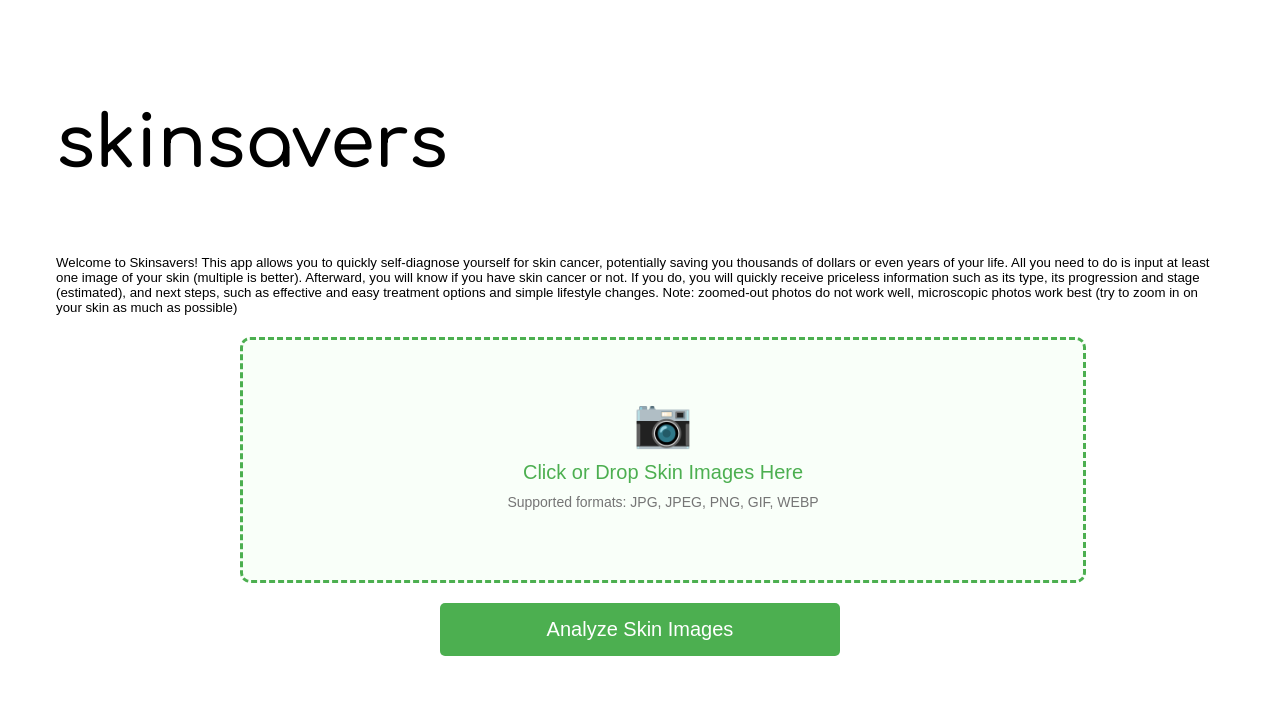
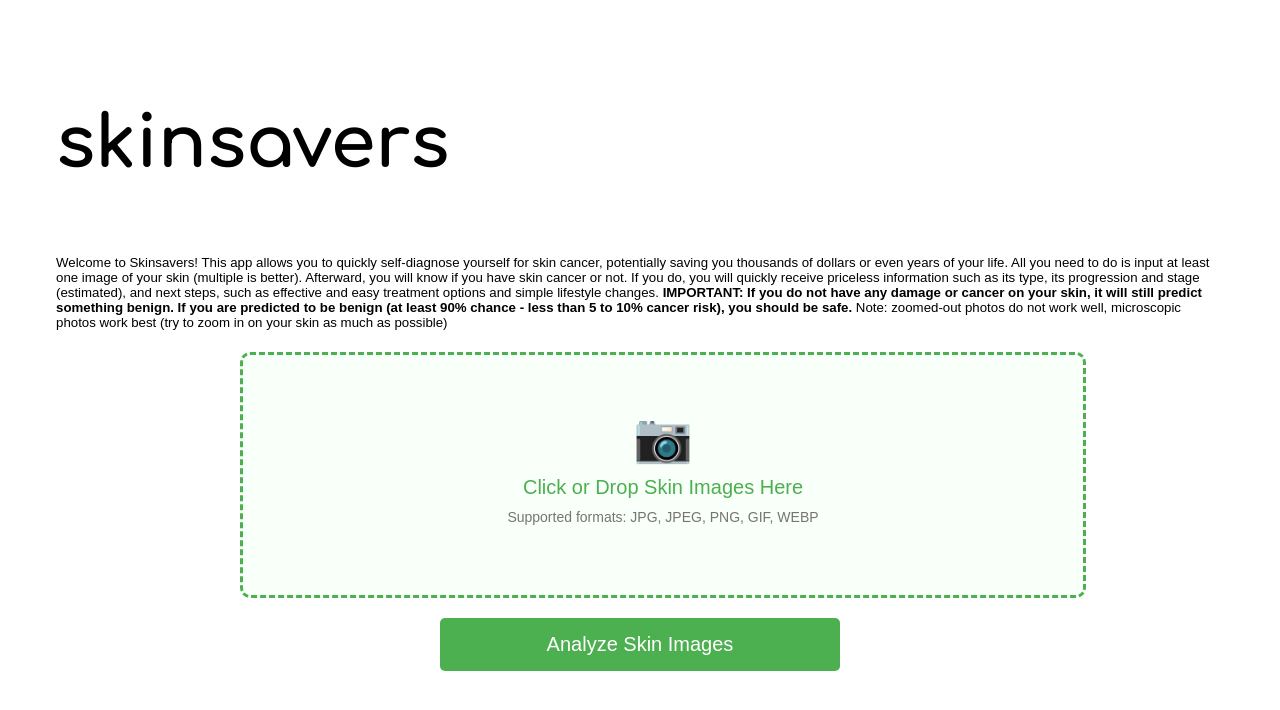
Before and after one commit to NolanSoo/skinsavers-old, a plain HTML site: page index.html in a window 1280 px wide. Drawn offline with Linux system fonts and the light colour scheme; a web font is replaced by a local one.

Commit message:
Formatting changes

```diff
--- a/index.html
+++ b/index.html
@@ -39,7 +39,7 @@
       </div>
     </div>
 
-    <h1 class="logo" text-align="center">skinsavers</h1>
+    <h1 class="logo" text-align="center"><b>skinsavers</b></h1>
     <h5 class="text">
       Welcome to Skinsavers! This app allows you to quickly self-diagnose
       yourself for skin cancer, potentially saving you thousands of dollars or
@@ -47,7 +47,7 @@
       your skin (multiple is better). Afterward, you will know if you have skin
       cancer or not. If you do, you will quickly receive priceless information
       such as its type, its progression and stage (estimated), and
-      next steps, such as effective and easy treatment options and simple lifestyle changes. Note: zoomed-out photos do not work well, microscopic photos work best (try to zoom in on your skin as much as possible)
+      next steps, such as effective and easy treatment options and simple lifestyle changes. <b>IMPORTANT: If you do not have any damage or cancer on your skin, it will still predict something benign. If you are predicted to be benign (at least 90% chance - less than 5 to 10% cancer risk), you should be safe.</b> Note: zoomed-out photos do not work well, microscopic photos work best (try to zoom in on your skin as much as possible)
     </h5>
 
     <div id="image">
```
